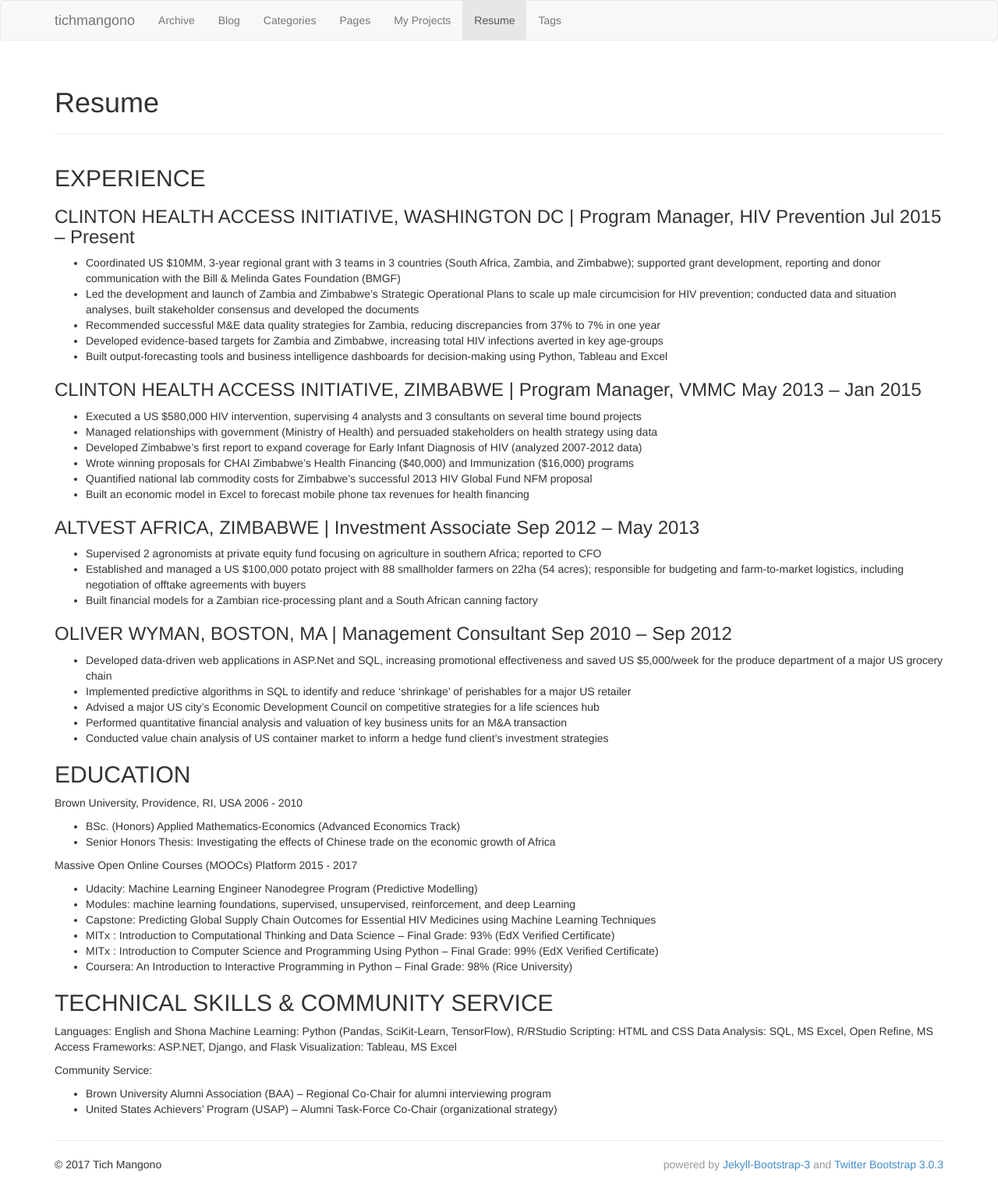
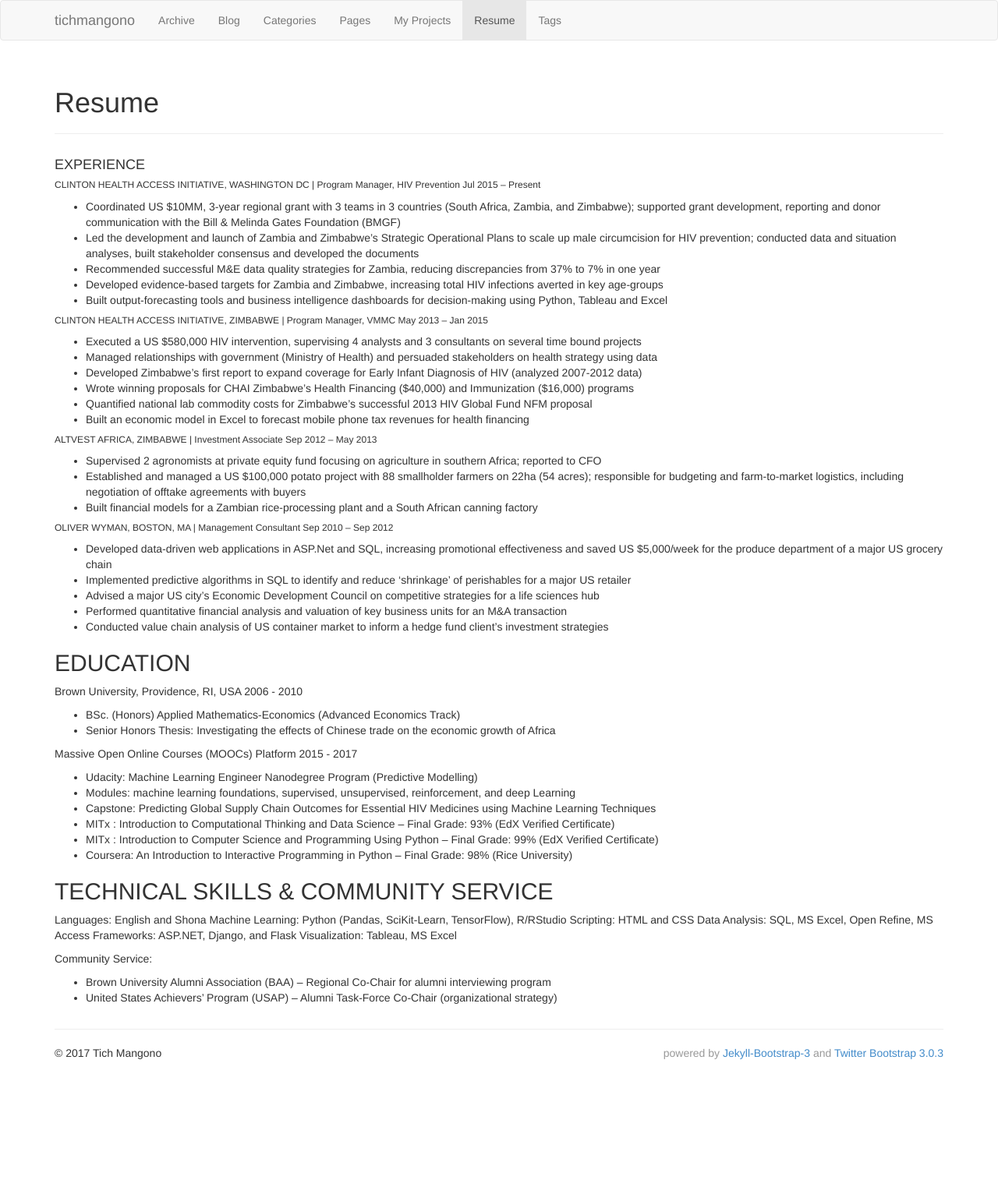
Before and after one commit to tichmangono/tichmangono.github.io, a Jekyll site: the page built from resume.html, in a window 1280 px wide. Shown: the whole page at 78% size. Built offline with Jekyll 4.4.1, drawn with Linux system fonts in a browser that asks for light colours; after the commit the page ends 1371 px from its top, so only the background shows below that.

```diff
--- a/resume.html
+++ b/resume.html
@@ -6,9 +6,9 @@ group: navigation
 ---
 {% include JB/setup %}
 
-<h2>EXPERIENCE</h2>
+<h4>EXPERIENCE</h4>
 <p>
-<h3>CLINTON HEALTH ACCESS INITIATIVE, WASHINGTON DC | Program Manager, HIV Prevention 		Jul 2015 – Present</h3>
+<h6>CLINTON HEALTH ACCESS INITIATIVE, WASHINGTON DC | Program Manager, HIV Prevention 		Jul 2015 – Present</h6>
 <ul>
 <li>Coordinated US $10MM, 3-year regional grant with 3 teams in 3 countries (South Africa, Zambia, and Zimbabwe); supported grant development, reporting and donor communication with the Bill & Melinda Gates Foundation (BMGF)</li>
 <li>Led the development and launch of Zambia and Zimbabwe’s Strategic Operational Plans to scale up male circumcision for HIV prevention; conducted data and situation analyses, built stakeholder consensus and developed the documents</li>
@@ -18,7 +18,7 @@ group: navigation
 </ul>
 </p>
 
-<h3>CLINTON HEALTH ACCESS INITIATIVE, ZIMBABWE | Program Manager, VMMC			May 2013 – Jan 2015</h3>
+<h6>CLINTON HEALTH ACCESS INITIATIVE, ZIMBABWE | Program Manager, VMMC			May 2013 – Jan 2015</h6>
 <p>
 <ul>
 <li>Executed a US $580,000 HIV intervention, supervising 4 analysts and 3 consultants on several time bound projects</li>
@@ -30,7 +30,7 @@ group: navigation
 </ul>
 </p>
 
-<h3>ALTVEST AFRICA, ZIMBABWE | Investment Associate		                                	              Sep 2012 – May 2013</h3>
+<h6>ALTVEST AFRICA, ZIMBABWE | Investment Associate		                                	              Sep 2012 – May 2013</h6>
 <p>
 <ul>
 <li>Supervised 2 agronomists at private equity fund focusing on agriculture in southern Africa; reported to CFO</li>
@@ -39,7 +39,7 @@ group: navigation
 </ul>
 </p>
 
-<h3>OLIVER WYMAN, BOSTON, MA | Management Consultant		               	 	             		Sep 2010 – Sep 2012</h3>
+<h6>OLIVER WYMAN, BOSTON, MA | Management Consultant		               	 	             		Sep 2010 – Sep 2012</h6>
 <p>
 <ul>
 <li>Developed data-driven web applications in ASP.Net and SQL, increasing promotional effectiveness and saved US $5,000/week for the produce department of a major US grocery chain </li>
```
